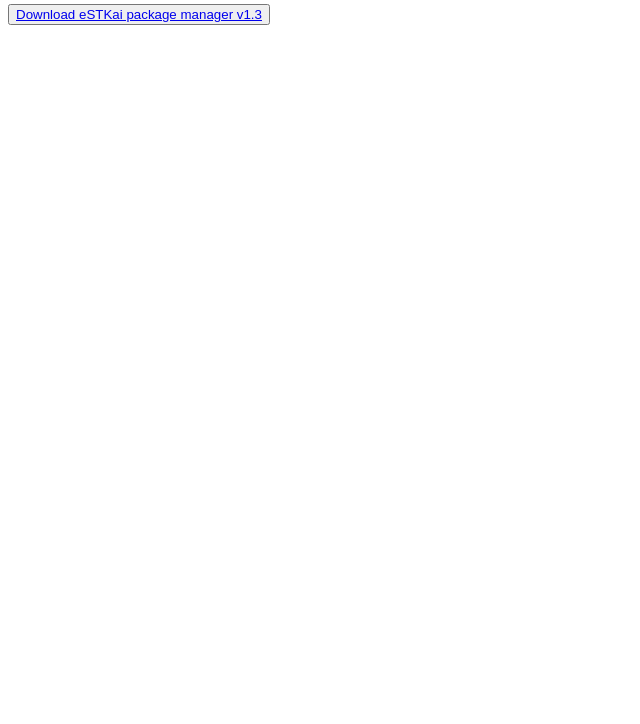
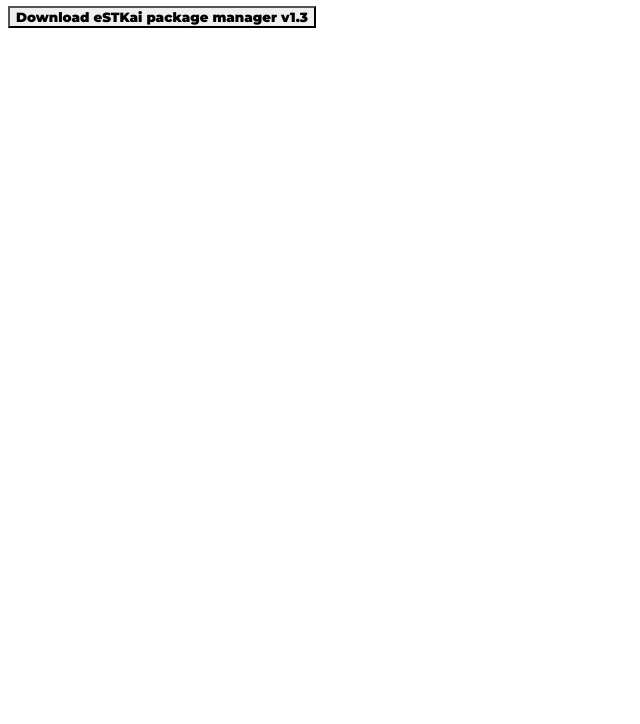
Before and after one commit to dev01111/estkai, a plain HTML site: page docs/index.html in a window 1280 px wide. Shown: the part 76-800 px from the top of the page, without its empty margins (0-640 px from the left). Drawn offline with Linux system fonts and the light colour scheme.

Commit message:
update site

```diff
--- a/docs/index.html
+++ b/docs/index.html
@@ -4,6 +4,27 @@
     <title>
       eSTKai - install
     </title>
+    <link rel="preconnect" href="https://fonts.googleapis.com">
+	<link rel="preconnect" href="https://fonts.gstatic.com" crossorigin>
+	<link href="https://fonts.googleapis.com/css2?family=Montserrat:wght@900&display=swap" rel="stylesheet">
+    <style>
+      html, a, button {
+        font-family: Montserrat;
+      }
+      button, a {
+        text-decoration: none;
+        color: black;
+        border-radius: 0px;
+      }
+      button {
+        -webkit-transition-duration: 0.4s; /* Safari */
+        transition-duration: 0.4s;
+      }
+      button:hover {
+        box-shadow: 0 12px 16px 0 rgba(0,0,0,0.24), 0 17px 50px 0 rgba(0,0,0,0.19);
+      }
+
+    </style>
   </head>
   <body>
     <h1>
```
